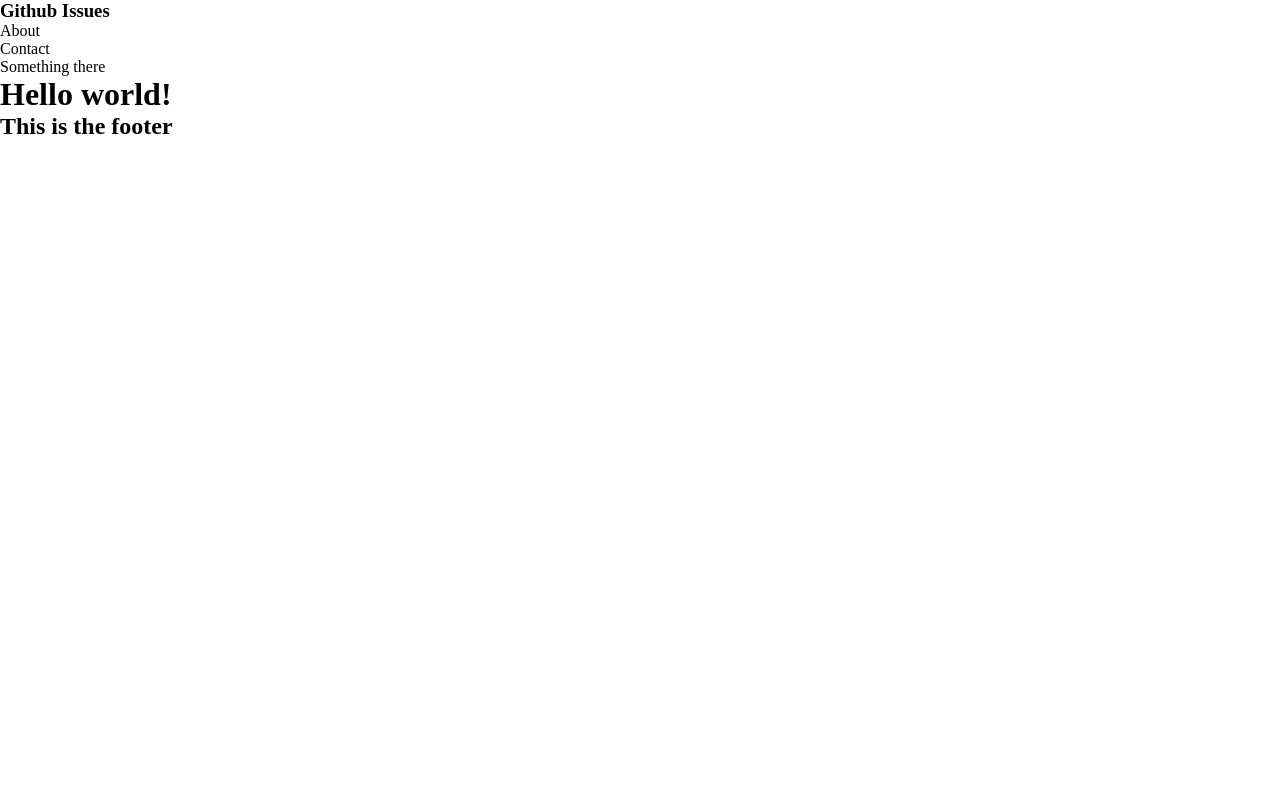
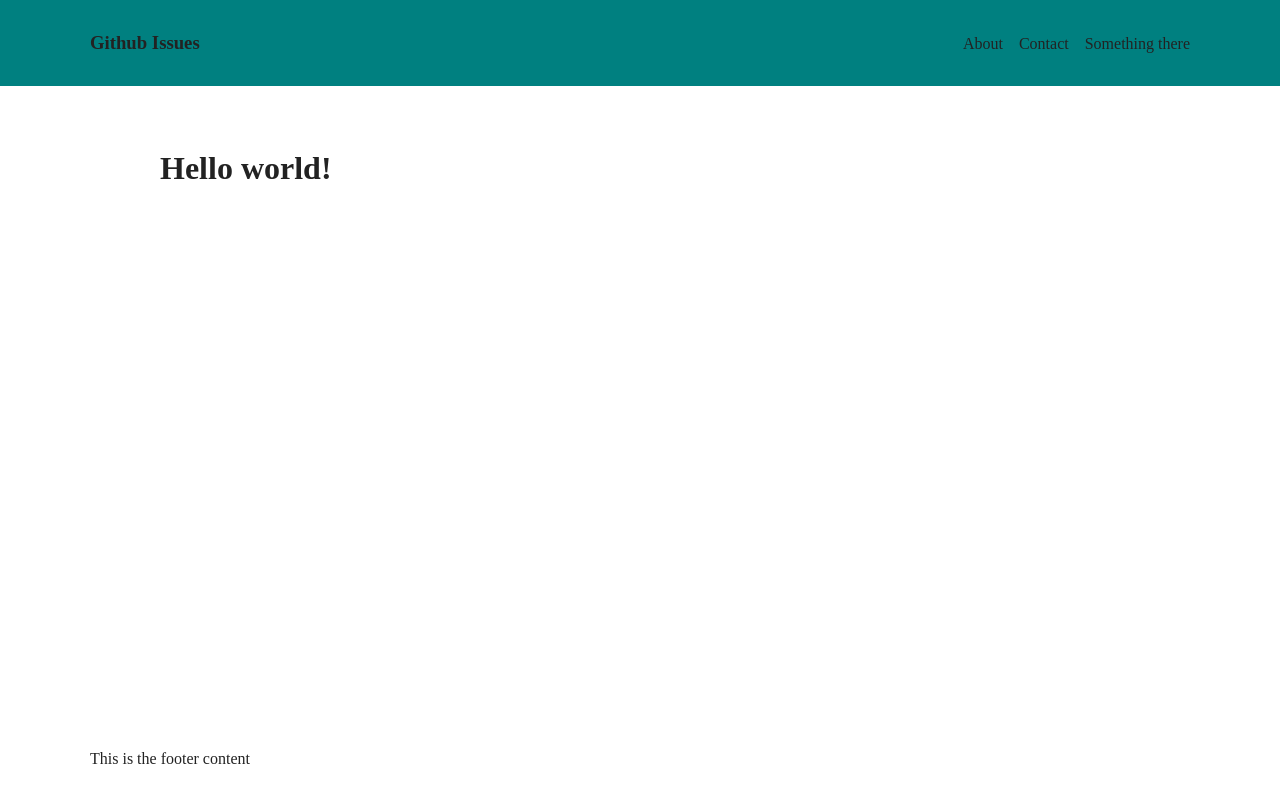
Before and after one commit to johncoryk/nextjs-github-issues, a Next.js app: page / in a window 1280 px wide. Built offline with nearby package versions, Linux system fonts and the light colour scheme.

Commit message:
first bit of layout styling complete

```diff
--- a/src/components/Layout.js
+++ b/src/components/Layout.js
@@ -1,17 +1,45 @@
-import { css } from '@emotion/react';
-
 const Layout = ({ children }) => {
   return (
     <div
-      css={{
+      css={theme => ({
         display: 'flex',
         flexDirection: 'column',
-      }}
+        minHeight: '100vh',
+        color: theme.colors.black,
+      })}
     >
-      <header>
+      <header
+        css={theme => ({
+          backgroundColor: theme.colors.primary,
+          paddingTop: theme.spacing.medium,
+          paddingBottom: theme.spacing.medium,
+          marginBottom: theme.spacing.large,
+        })}
+      >
+        <div
+          css={theme => ({
+            display: 'flex',
+            flexDirection: 'row',
+            justifyContent: 'space-between',
+            margin: '0 auto',
+            maxWidth: theme.sizing.header,
+            width: '90vw',
+            alignItems: 'baseline',
+          })}
+        >
           <h3>Github Issues</h3>
           <nav>
-          <ul>
+            <ul
+              css={theme => ({
+                display: 'flex',
+                flexDirection: 'row',
+                justifyContent: 'space-between',
+
+                li: {
+                  marginLeft: theme.spacing.small,
+                },
+              })}
+            >
               <li>About</li>
               <li>Contact</li>
               <li>
@@ -19,10 +47,27 @@ const Layout = ({ children }) => {
               </li>
             </ul>
           </nav>
+        </div>
       </header>
-      <main>{children}</main>
-      <footer>
-        <h2>This is the footer</h2>
+      <main
+        css={theme => ({
+          maxWidth: theme.sizing.body,
+          width: '90vw',
+          margin: '0 auto',
+          flexGrow: 1,
+        })}
+      >
+        {children}
+      </main>
+      <footer
+        css={theme => ({
+          margin: '0 auto',
+          maxWidth: theme.sizing.header,
+          width: '90vw',
+          paddingBottom: theme.spacing.medium,
+        })}
+      >
+        <p>This is the footer content</p>
       </footer>
     </div>
   );
--- a/src/styles/theme.js
+++ b/src/styles/theme.js
@@ -1,6 +1,18 @@
 const theme = {
   colors: {
-    primary: 'red',
+    primary: 'teal',
+    secondary: '#777',
+    black: '#222',
+  },
+  spacing: {
+    small: '1rem',
+    medium: '2rem',
+    large: '4rem',
+    xlarge: '6rem',
+  },
+  sizing: {
+    header: '1100px',
+    body: '960px',
   },
 };
 
```
Lines whose indentation alone changed are shown as unchanged.
